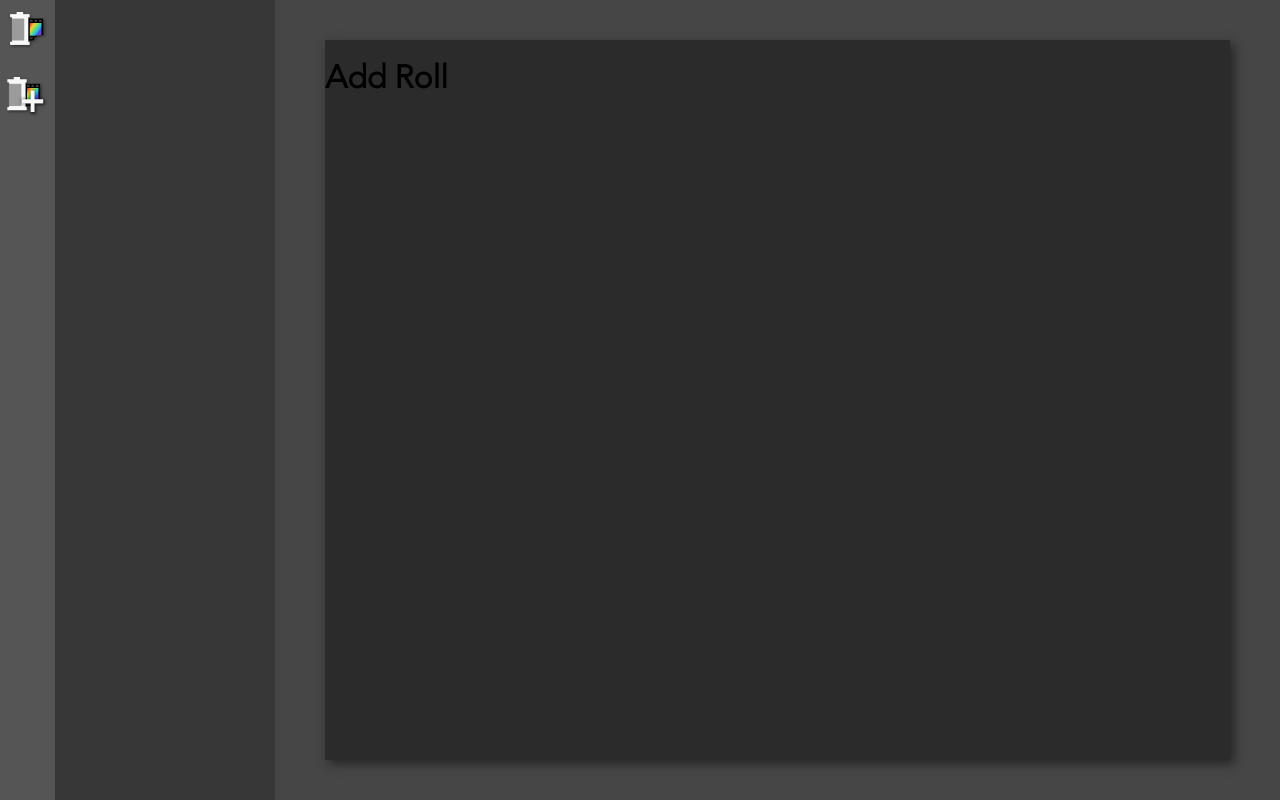
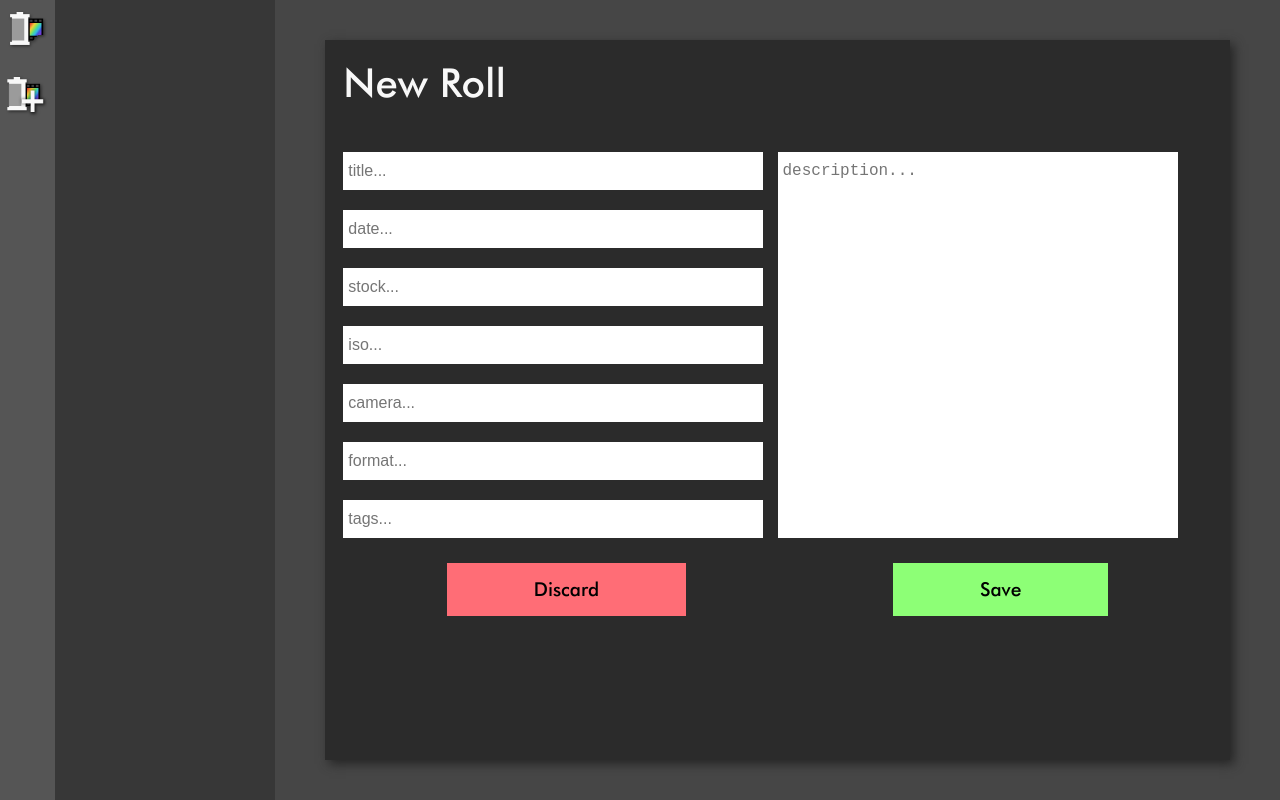
Before and after one commit to thomasAmorgan/filmnotes-react, a React (Create React App) app in the folder client/: page / in a window 1280 px wide. Both pictures are taken after a click on the picture 27 px from the left and 96 px from the top of the page. Built offline with nearby package versions, Linux system fonts and the light colour scheme; no server answers.

Commit message:
Updated modal to be able to add a roll and or an exposure based on the button clicked.

```diff
--- a/client/src/assests/scss/App.scss
+++ b/client/src/assests/scss/App.scss
@@ -4,6 +4,7 @@
 @import "./components/rollexposures.scss";
 @import "./components/quickstart.scss";
 @import "./components/modal.scss";
+@import "./components/rollform.scss";
 
 .App {
   height: 100%;
@@ -15,6 +16,7 @@
     padding: 5% 5% 0;
     background: $content-background;
     position: relative;
+    overflow-y: scroll;
   }
 }
 
--- a/client/src/assests/scss/colors.scss
+++ b/client/src/assests/scss/colors.scss
@@ -5,3 +5,5 @@ $black: #333333;
 $dark-grey: #2b2b2b;
 $content-background: #464646;
 $shadow: 4px 4px 10px 0px #252525;
+$red: #ff6d76;
+$green: #8dff76;
--- /dev/null
+++ b/client/src/assests/scss/components/rollform.scss
@@ -0,0 +1,76 @@
+.roll-form {
+  height: 100%;
+  width: 100%;
+  color: $white;
+
+  .roll-form-title {
+    font-size: 2.5rem;
+    font-family: $futura;
+    padding: 2%;
+  }
+
+  form {
+    padding: 2%;
+    display: grid;
+    grid-template-areas: "stats description" "stats description" "buttons buttons";
+    grid-template-columns: 50% 50%;
+
+    .roll-form-stats {
+      grid-area: stats;
+      display: flex;
+      flex-flow: column;
+      padding: 0 15px 0 0;
+
+      input {
+        margin: 10px 0;
+        border: none;
+        padding: 10px 5px;
+        font-size: 1rem;
+      }
+    }
+
+    .roll-form-description {
+      grid-area: description;
+
+      textarea {
+        margin: 10px 0;
+        border: none;
+        padding: 10px 5px;
+        font-size: 1rem;
+        height: 90%;
+        width: 90%;
+        resize: none;
+      }
+    }
+
+    .roll-form-buttons {
+      grid-area: buttons;
+      margin: 15px 0 0;
+      display: flex;
+      justify-content: space-around;
+      button {
+        padding: 15px 10%;
+        font-size: 1.2rem;
+        font-family: $futura;
+        border: none;
+      }
+      .red {
+        background: $red;
+
+        &:hover,
+        &:focus {
+          text-decoration: underline;
+          cursor: pointer;
+        }
+      }
+      .green {
+        background: $green;
+        &:hover,
+        &:focus {
+          text-decoration: underline;
+          cursor: pointer;
+        }
+      }
+    }
+  }
+}
--- a/client/src/assests/scss/components/rollview.scss
+++ b/client/src/assests/scss/components/rollview.scss
@@ -1,10 +1,7 @@
 .roll-view {
-  display: flex;
-  flex-flow: column;
   color: $white;
   height: 100%;
   font-size: 1.2rem;
-  overflow-y: scroll;
 
   hr {
     width: 99%;
--- /dev/null
+++ b/client/src/components/ExposureForm.jsx
@@ -0,0 +1,135 @@
+import React, { Component } from "react";
+import PropTypes from "prop-types";
+import { connect } from "react-redux";
+import {
+  addExposure,
+  toggleModal,
+  setCurrentRoll
+} from "../actions/rollActions";
+
+export class RollForm extends Component {
+  state = {
+    aperture: "",
+    date: "",
+    description: "",
+    lens: "",
+    shutter: "",
+    title: ""
+  };
+
+  handleChange = e => {
+    let newState = {};
+    newState[e.target.name] = e.target.value;
+    this.setState(newState);
+  };
+
+  handleSubmit = e => {
+    e.preventDefault();
+
+    let newExposure = {
+      ...this.state
+    };
+
+    this.props.addExposure(this.props.currentRoll._id, newExposure);
+
+    this.setState({
+      aperture: "",
+      date: "",
+      description: "",
+      lens: "",
+      shutter: "",
+      title: ""
+    });
+
+    this.props.setCurrentRoll(this.props.currentRoll._id);
+    this.props.toggleModal();
+  };
+
+  render() {
+    return (
+      <div className="roll-form">
+        <div className="roll-form-title">New Exposure</div>
+        <form id="roll-form" onSubmit={this.handleSubmit}>
+          <div className="roll-form-stats">
+            <input
+              name="title"
+              type="text"
+              placeholder="title..."
+              className="roll-title-input"
+              required
+              onChange={this.handleChange}
+            />
+            <input
+              name="date"
+              type="text"
+              placeholder="date..."
+              className="roll-date-input"
+              required
+              onChange={this.handleChange}
+            />
+            <input
+              name="aperture"
+              type="text"
+              placeholder="aperture..."
+              className="roll-aperture-input"
+              required
+              onChange={this.handleChange}
+            />
+            <input
+              name="shutter"
+              type="text"
+              placeholder="shutter..."
+              className="roll-shutter-input"
+              required
+              onChange={this.handleChange}
+            />
+            <input
+              name="lens"
+              type="text"
+              placeholder="lens..."
+              className="roll-lens-input"
+              required
+              onChange={this.handleChange}
+            />
+          </div>
+          <div className="roll-form-description">
+            <textarea
+              name="description"
+              placeholder="description..."
+              className="roll-description-input"
+              required
+              onChange={this.handleChange}
+            />
+          </div>
+          <div className="roll-form-buttons">
+            <button className="red">Discard</button>
+            <button className="green" type="submit">
+              Save
+            </button>
+          </div>
+        </form>
+      </div>
+    );
+  }
+}
+
+RollForm.protoTypes = {
+  modalMode: PropTypes.object,
+  addExposure: PropTypes.func,
+  toggleModal: PropTypes.func,
+  currentRoll: PropTypes.object,
+  setCurrentRoll: PropTypes.func
+};
+
+const mapStateToProps = state => ({
+  modalMode: state.rollsCollection.modalMode,
+  addExposure: state.rollsCollection.addRoll,
+  toggleModal: state.rollsCollection.toggleModal,
+  currentRoll: state.rollsCollection.currentRoll,
+  setCurrentRoll: state.rollsCollection.setCurrentRoll
+});
+
+export default connect(
+  mapStateToProps,
+  { addExposure, toggleModal, setCurrentRoll }
+)(RollForm);
--- a/client/src/components/Modal.jsx
+++ b/client/src/components/Modal.jsx
@@ -1,6 +1,8 @@
 import React, { Component } from "react";
 import PropTypes from "prop-types";
 import { connect } from "react-redux";
+import RollForm from "./RollForm";
+import ExposureForm from "./ExposureForm";
 
 class Modal extends Component {
   state = {
@@ -11,11 +13,14 @@ class Modal extends Component {
     switch (this.props.modalMode.mode) {
       case "roll":
         this.setState({
-          modalForm: "roll form"
+          modalForm: <RollForm />
         });
         break;
 
       case "exposure":
+        this.setState({
+          modalForm: <ExposureForm />
+        });
         break;
 
       default:
@@ -36,11 +41,7 @@ class Modal extends Component {
   render() {
     console.log(this.props.modalMode);
 
-    return (
-      <div className="modal">
-        <h1>Add Roll</h1>
-      </div>
-    );
+    return <div className="modal">{this.state.modalForm}</div>;
   }
 }
 
--- /dev/null
+++ b/client/src/components/RollForm.jsx
@@ -0,0 +1,147 @@
+import React, { Component } from "react";
+import PropTypes from "prop-types";
+import { connect } from "react-redux";
+import { addRoll, toggleModal } from "../actions/rollActions";
+
+export class RollForm extends Component {
+  state = {
+    title: "",
+    date: "",
+    stock: "",
+    iso: "",
+    camera: "",
+    format: "",
+    tags: [],
+    notes: ""
+  };
+
+  handleChange = e => {
+    let newState = {};
+    newState[e.target.name] = e.target.value;
+    this.setState(newState);
+  };
+
+  handleSubmit = e => {
+    e.preventDefault();
+
+    let newRoll = {
+      ...this.state,
+      tags: this.state.tags.split(" ")
+    };
+
+    this.props.addRoll(newRoll);
+
+    this.setState({
+      title: "",
+      date: "",
+      stock: "",
+      iso: "",
+      camera: "",
+      format: "",
+      tags: [],
+      notes: ""
+    });
+
+    this.props.toggleModal();
+  };
+
+  render() {
+    return (
+      <div className="roll-form">
+        <div className="roll-form-title">New Roll</div>
+        <form id="roll-form" onSubmit={this.handleSubmit}>
+          <div className="roll-form-stats">
+            <input
+              name="title"
+              type="text"
+              placeholder="title..."
+              className="roll-title-input"
+              required
+              onChange={this.handleChange}
+            />
+            <input
+              name="date"
+              type="text"
+              placeholder="date..."
+              className="roll-date-input"
+              required
+              onChange={this.handleChange}
+            />
+            <input
+              name="stock"
+              type="text"
+              placeholder="stock..."
+              className="roll-stock-input"
+              required
+              onChange={this.handleChange}
+            />
+            <input
+              name="iso"
+              type="text"
+              placeholder="iso..."
+              className="roll-iso-input"
+              required
+              onChange={this.handleChange}
+            />
+            <input
+              name="camera"
+              type="text"
+              placeholder="camera..."
+              className="roll-camera-input"
+              required
+              onChange={this.handleChange}
+            />
+            <input
+              name="format"
+              type="text"
+              placeholder="format..."
+              className="roll-format-input"
+              required
+              onChange={this.handleChange}
+            />
+            <input
+              name="tags"
+              type="text"
+              placeholder="tags..."
+              className="roll-tags-input"
+              required
+              onChange={this.handleChange}
+            />
+          </div>
+          <div className="roll-form-description">
+            <textarea
+              name="notes"
+              placeholder="description..."
+              className="roll-description-input"
+              required
+              onChange={this.handleChange}
+            />
+          </div>
+          <div className="roll-form-buttons">
+            <button className="red">Discard</button>
+            <button className="green" type="submit">
+              Save
+            </button>
+          </div>
+        </form>
+      </div>
+    );
+  }
+}
+
+RollForm.protoTypes = {
+  modalMode: PropTypes.object,
+  addRoll: PropTypes.func,
+  toggleModal: PropTypes.func
+};
+
+const mapStateToProps = state => ({
+  modalMode: state.rollsCollection.modalMode,
+  addRoll: state.rollsCollection.addRoll,
+  toggleModal: state.rollsCollection.toggleModal
+});
+
+export default connect(
+  mapStateToProps,
+  { addRoll, toggleModal }
+)(RollForm);
--- a/client/src/index.js
+++ b/client/src/index.js
@@ -16,4 +16,4 @@ ReactDOM.render(
   document.getElementById("root")
 );
 
-serviceWorker.register();
+serviceWorker.unregister();
--- a/client/src/reducers/rollReducer.js
+++ b/client/src/reducers/rollReducer.js
@@ -1,6 +1,7 @@
 import {
   GET_ROLLS,
   ADD_ROLL,
+  ADD_EXPOSURE,
   DELETE_ROLL,
   ROLLS_LOADING,
   SET_CURRENT_ROLL,
@@ -39,6 +40,11 @@ export default function(state = initialState, action) {
         ...state,
         rolls: [action.payload, ...state.rolls]
       };
+    case ADD_EXPOSURE:
+      return {
+        ...state,
+        rolls: [...state.rolls]
+      };
     case DELETE_ROLL:
       return {
         ...state,
--- a/client/src/types.js
+++ b/client/src/types.js
@@ -1,5 +1,6 @@
 export const GET_ROLLS = "GET_ROLLS";
 export const ADD_ROLL = "ADD_ROLL";
+export const ADD_EXPOSURE = "ADD_EXPOSURE";
 export const DELETE_ROLL = "DELETE_ROLL";
 export const ROLLS_LOADING = "ROLLS_LOADING";
 export const GET_CURRENT_ROLL = "GET_CURRENT_ROLL";
```
Also changed, not shown: client/src/actions/rollActions.js (+11 -1 lines), client/src/components/RollListItem.jsx (+22 -5 lines), 2 other files (tests, documents, lock files or other folders).
